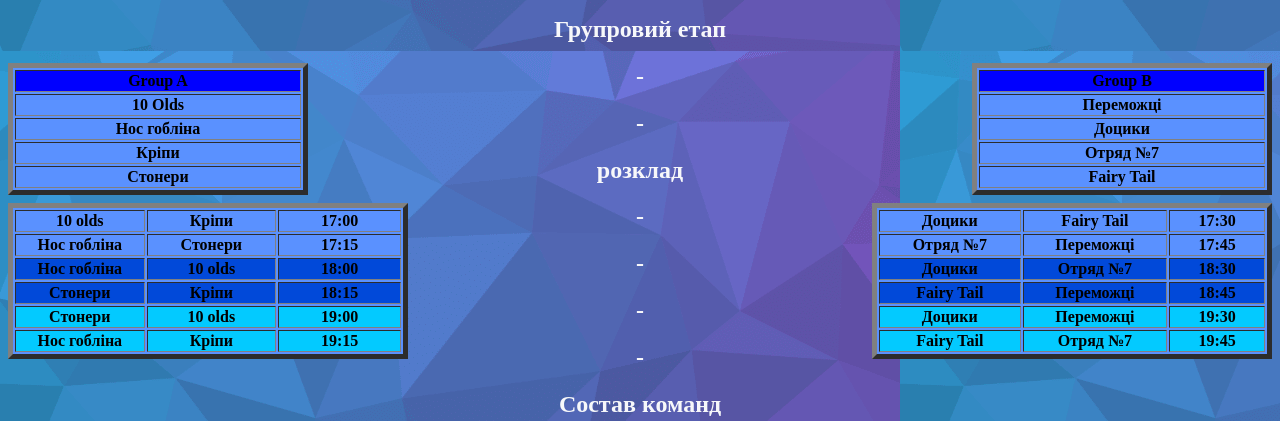
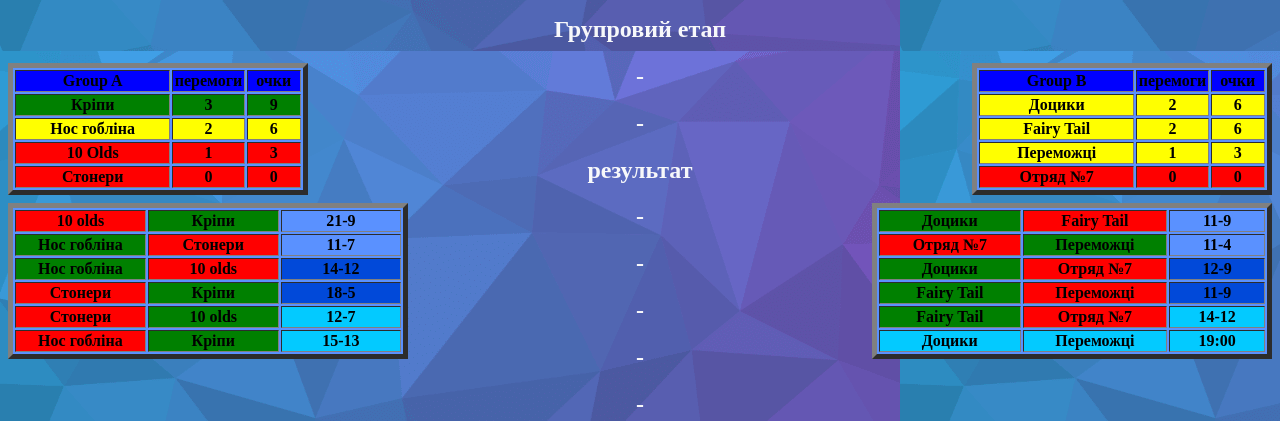
Before and after one commit to Kanen1323/Mbl23, a plain HTML site: page index.html in a window 1280 px wide. Shown: the part 389-810 px from the top of the page. Drawn offline with Linux system fonts and the light colour scheme.

Commit message:
Add files via upload

```diff
--- a/index.html
+++ b/index.html
@@ -128,31 +128,38 @@
 
 <tr>
    <th width="150" align="center" bgcolor="blue" > Group A </th>
-
+  <th width="50" align="center" bgcolor="blue" >  перемоги  </th>
+  <th width="50" align="center" bgcolor="blue" > очки </th>
  </tr>
 
 
  <tr>
-   <th width="150" align="center" > 10 Olds </th>
-
-
+   <th width="150" align="center" bgcolor="green"> Кріпи  </th>
+ <th width="50" align="center" bgcolor="green" > 3   </th>
+  <th width="50" align="center" bgcolor="green"> 9  </th>
 </tr>
 
 
 <tr>
-   <th width="150" align="center" > Нос гобліна </th>
-
+   <th width="150" align="center" bgcolor="yellow" > Нос гобліна </th>
+  <th width="50" align="center" bgcolor="yellow" > 2   </th>
+  <th width="50" align="center" bgcolor="yellow" > 6  </th>
+</tr>
  </tr>
 
  <tr>
-   <th width="150" align="center" >  Кріпи </th>
-
+   <th width="150" align="center" bgcolor="red">  10 Olds </th>
+  <th width="50" align="center"  bgcolor="red"> 1 </th>
+  <th width="50" align="center"   bgcolor="red"> 3</th>
+</tr>
  </tr>
 
 
  <tr>
-   <th width="150" align="center" bgcolor="#5A91FF"> Стонери </th>
-
+   <th width="150" align="center" bgcolor="red"> Стонери </th>
+  <th width="50" align="center" bgcolor="red"> 0   </th>
+  <th width="50" align="center"bgcolor="red"> 0  </th>
+</tr>
  </tr>
 
 </table>
@@ -161,26 +168,32 @@
 
 <tr>
    <th width="150" align="center"bgcolor="blue"> Group B </th>
+    <th width="50" align="center" bgcolor="blue" >  перемоги  </th>
+  <th width="50" align="center" bgcolor="blue" > очки </th>
+ </tr>
+<tr>
+   <th width="150" align="center" bgcolor="yellow"> Доцики </th>
+   <th width="50" align="center" bgcolor="yellow" > 2   </th>
+  <th width="50" align="center" bgcolor="yellow" > 6  </th>
+ </tr>
 
+  <tr>
+   <th width="150" align="center" bgcolor="yellow">  Fairy Tail </th>
+ <th width="50" align="center" bgcolor="yellow" > 2   </th>
+  <th width="50" align="center" bgcolor="yellow" > 6  </th>
+ </tr>
+ <tr>
+   <th width="150" align="center" bgcolor="yellow"> Переможці </th>
+   <th width="50" align="center" bgcolor="yellow" > 1  </th>
+  <th width="50" align="center" bgcolor="yellow" > 3 </th>
  </tr>
 
  <tr>
-   <th width="150" align="center" bgcolor="#5A91FF"> Переможці </th>
-
+   <th width="150" align="center" bgcolor="red"> Отряд №7 </th>
+    <th width="50" align="center" bgcolor="red"> 0   </th>
+  <th width="50" align="center"bgcolor="red"> 0  </th>
  </tr>
 
-<tr>
-   <th width="150" align="center" bgcolor="#5A91FF"> Доцики </th>
-
- </tr>
- <tr>
-   <th width="150" align="center" bgcolor="#5A91FF"> Отряд №7 </th>
-
- </tr>
- <tr>
-   <th width="150" align="center" bgcolor="#5A91FF">  Fairy Tail </th>
-
- </tr>
 
 
 
@@ -188,51 +201,51 @@
 
 <h2  align="center" style="color:F7F8FA;">-  </h2>
 <h2  align="center" style="color:F7F8FA;">-  </h2>
-<h2  align="center" style="color:F7F8FA;">розклад  </h2>
+<h2  align="center" style="color:F7F8FA;">результат  </h2>
 
 <table align="left" border="5" width="400" bgcolor="#5A91FF">
 
  <tr>
-   <th width="150" align="center"> 10 olds </th>
-  <th width="150" align="center"> Кріпи </th>
- <th width="150" align="center"> 17:00
+   <th width="150" align="center" bgcolor="red"> 10 olds </th>
+  <th width="150" align="center" bgcolor="green"> Кріпи </th>
+ <th width="150" align="center"> 21-9
 </tr>
 
 
 
 <tr>
-   <th width="150" align="center"> Нос гобліна </th>
-  <th width="150" align="center"> Стонери </th>
- <th width="150" align="center"> 17:15
+   <th width="150" align="center" bgcolor="green"> Нос гобліна </th>
+  <th width="150" align="center" bgcolor="red"> Стонери </th>
+ <th width="150" align="center"> 11-7
 </tr>
 
 
 
 <tr>
-   <th width="150" align="center" bgcolor="0149D9"> Нос гобліна </th>
-  <th width="150" align="center" bgcolor="0149D9"> 10 olds </th>
- <th width="150" align="center" bgcolor="0149D9"> 18:00
+   <th width="150" align="center" bgcolor="green"> Нос гобліна </th>
+  <th width="150" align="center"  bgcolor="red"> 10 olds </th>
+ <th width="150" align="center" bgcolor="0149D9"> 14-12
 </tr>
 
 
 <tr>
-   <th width="150" align="center" bgcolor="0149D9"> Стонери </th>
-  <th width="150" align="center" bgcolor="0149D9">  Кріпи </th>
- <th width="150" align="center" bgcolor="0149D9"> 18:15
+   <th width="150" align="center"  bgcolor="red"> Стонери </th>
+  <th width="150" align="center" bgcolor="green">  Кріпи </th>
+ <th width="150" align="center" bgcolor="0149D9"> 18-5
 </tr>
 
 
 <tr>
-   <th width="150" align="center" bgcolor="03CAFF"> Стонери </th>
-  <th width="150" align="center" bgcolor="03CAFF"> 10 olds </th>
- <th width="150" align="center" bgcolor="03CAFF"> 19:00
+   <th width="150" align="center" bgcolor="red"> Стонери </th>
+  <th width="150" align="center" bgcolor="green"> 10 olds </th>
+ <th width="150" align="center" bgcolor="03CAFF"> 12-7
 </tr>
 
 
 <tr>
-   <th width="150" align="center" bgcolor="03CAFF"> Нос гобліна </th>
-  <th width="150" align="center" bgcolor="03CAFF"> Кріпи  </th>
- <th width="150" align="center" bgcolor="03CAFF"> 19:15
+   <th width="150" align="center" bgcolor="red"> Нос гобліна </th>
+  <th width="150" align="center"bgcolor="green"> Кріпи  </th>
+ <th width="150" align="center" bgcolor="03CAFF"> 15-13
 </tr>
 
 
@@ -243,57 +256,83 @@
 
  <tr>
 
-   <th width="150" align="center"> Доцики </th>
-  <th width="150" align="center">  Fairy Tail </th>
- <th width="100" align+"center">   17:30  </th>
+   <th width="150" align="center" bgcolor="green"> Доцики </th>
+  <th width="150" align="center"  bgcolor="red">  Fairy Tail </th>
+ <th width="100" align+"center">   11-9  </th>
 </tr>
  <tr>
-   <th width="150" align="center">  Отряд №7 </th>
-  <th width="150" align="center">  Переможці </th>
- <th width="100" align+"center">   17:45 </th>
+   <th width="150" align="center"  bgcolor="red">  Отряд №7 </th>
+  <th width="150" align="center" bgcolor="green">  Переможці </th>
+ <th width="100" align+"center">   11-4 </th>
 </tr>
 
 
 
  <tr>
-   <th width="150" align="center" bgcolor="0149D9"> Доцики</th>
-  <th width="150" align="center" bgcolor="0149D9">   Отряд №7 </th>
- <th width="100" align+"center" bgcolor="0149D9">   18:30  </th>
+   <th width="150" align="center" bgcolor="green""> Доцики</th>
+  <th width="150" align="center"  bgcolor="red">   Отряд №7 </th>
+ <th width="100" align+"center" bgcolor="0149D9">   12-9 </th>
 </tr>
  <tr>
-   <th width="150" align="center" bgcolor="0149D9">  Fairy Tail </th>
-  <th width="150" align="center" bgcolor="0149D9">  Переможці </th>
- <th width="100" align+"center" bgcolor="0149D9">   18:45  </th>
+   <th width="150" align="center" bgcolor="green">  Fairy Tail </th>
+  <th width="150" align="center"  bgcolor="red">  Переможці </th>
+ <th width="100" align+"center" bgcolor="0149D9">   11-9  </th>
 </tr>
 
+ <th width="150" align="center"bgcolor="green">  Fairy Tail </th>
+  <th width="150" align="center" bgcolor="red">   Отряд №7</th>
+ <th width="100" align+"center" bgcolor="03CAFF">   14-12  </th>
+</tr>
 
 
  <tr>
    <th width="150" align="center" bgcolor="03CAFF"> Доцики </th>
   <th width="150" align="center" bgcolor="03CAFF">  Переможці</th>
- <th width="100" align+"center" bgcolor="03CAFF">   19:30  </th>
+ <th width="100" align+"center" bgcolor="03CAFF">   19:00  </th>
 </tr>
- <tr>
-   <th width="150" align="center" bgcolor="03CAFF">  Fairy Tail </th>
-  <th width="150" align="center" bgcolor="03CAFF">   Отряд №7</th>
- <th width="100" align+"center" bgcolor="03CAFF">   19:45  </th>
-</tr>
+
+
 </table>
 
+
+ <tr>
+
+
+
+
+
+<h2  align="center" style="color:F7F8FA;">-  </h2>
 
 
 <h2  align="center" style="color:F7F8FA;">-  </h2>
 <h2  align="center" style="color:F7F8FA;">-  </h2>
 
 
+
+<tr>
 <h2  align="center" style="color:F7F8FA;">-  </h2>
+
+
+
+
+
+
+
+
+
 <h2  align="center" style="color:F7F8FA;">-  </h2>
+
+
+
 
 <h2  align="center" style="color:F7F8FA;">Состав команд  </h2>
 
 
+</tr>
 
+<tr>
 
+</tr>
 
 
 
@@ -581,6 +620,98 @@
 </table>
 
 
+
+<h2  align="center" style="color:F7F8FA;">Груповий етап </h2>
+
+<table align="center" border="5" width="300" bgcolor="#5A91FF">
+
+<tr>
+<th width="80" align="center" bgcolor="#2ECC71 " style="color:#17202A"> Переможці </th>
+<th width="70" align="center" bgcolor="#2ECC71" style="color:#17202A">Протів</th>
+<th width="80" align="center" bgcolor="#2ECC71" style="color:#17202A"> Доцики</th>
+<th width="50" align="center" bgcolor="#2ECC71" style="color:#17202A"> 19:00</th>
+</tr>
+
+
+</table>
+
+
+
+<h2  align="center" style="color:F7F8FA;">Wildcard </h2>
+
+<table align="center" border="5" width="300" bgcolor="#5A91FF">
+
+<tr>
+<th width="80" align="center" bgcolor="#2ECC71 " style="color:#17202A"> Нос гобліна </th>
+<th width="70" align="center" bgcolor="#2ECC71" style="color:#17202A">Протів</th>
+<th width="80" align="center" bgcolor="#2ECC71" style="color:#17202A"> 3 місто групи Б</th>
+<th width="50" align="center" bgcolor="#2ECC71" style="color:#17202A"> 19:20</th>
+</tr>
+
+
+</table>
+
+
+
+
+</table>
+
+
+<h2  align="center" style="color:F7F8FA;">полуфінал</h2>
+
+<table align="center" border="5" width="300" bgcolor="#5A91FF">
+
+<tr>
+<th width="80" align="center" bgcolor="#2ECC71 " style="color:#17202A"> Кріпи </th>
+<th width="70" align="center" bgcolor="#2ECC71" style="color:#17202A">Протів</th>
+<th width="80" align="center" bgcolor="#2ECC71" style="color:#17202A"> 2 місто групи Б</th>
+<th width="50" align="center" bgcolor="#2ECC71" style="color:#17202A"> 19:40</th>
+
+</tr>
+
+
+<tr>
+<th width="80" align="center" bgcolor="#2ECC71 " style="color:#17202A"> 1 місто групи Б </th>
+<th width="70" align="center" bgcolor="#2ECC71" style="color:#17202A">Протів</th>
+<th width="80" align="center" bgcolor="#2ECC71" style="color:#17202A"> Wildcard</th>
+<th width="50" align="center" bgcolor="#2ECC71" style="color:#17202A"> 20:00</th>
+
+</tr>
+
+
+</table>
+
+
+<h2  align="center" style="color:F7F8FA;">Гра за 3 місто </h2>
+
+<table align="center" border="5" width="300" bgcolor="#5A91FF">
+
+<tr>
+<th width="80" align="center" bgcolor="#2ECC71 " style="color:#17202A"> Team3 </th>
+<th width="70" align="center" bgcolor="#2ECC71" style="color:#17202A">Протів</th>
+<th width="80" align="center" bgcolor="#2ECC71" style="color:#17202A"> Team4</th>
+<th width="50" align="center" bgcolor="#2ECC71" style="color:#17202A"> 20:20</th>
+</tr>
+
+
+</table>
+
+
+<h2  align="center" style="color:F7F8FA;"> Фінал </h2>
+
+<table align="center" border="5" width="300" bgcolor="#5A91FF">
+
+<tr>
+<th width="80" align="center" bgcolor="#2ECC71 " style="color:#17202A"> Team1 </th>
+<th width="70" align="center" bgcolor="#2ECC71" style="color:#17202A">Протів</th>
+<th width="80" align="center" bgcolor="#2ECC71" style="color:#17202A"> Team2</th>
+<th width="50" align="center" bgcolor="#2ECC71" style="color:#17202A"> 20:40</th>
+</tr>
+
+
+</table>
+
+
 </body>
 
 
```
